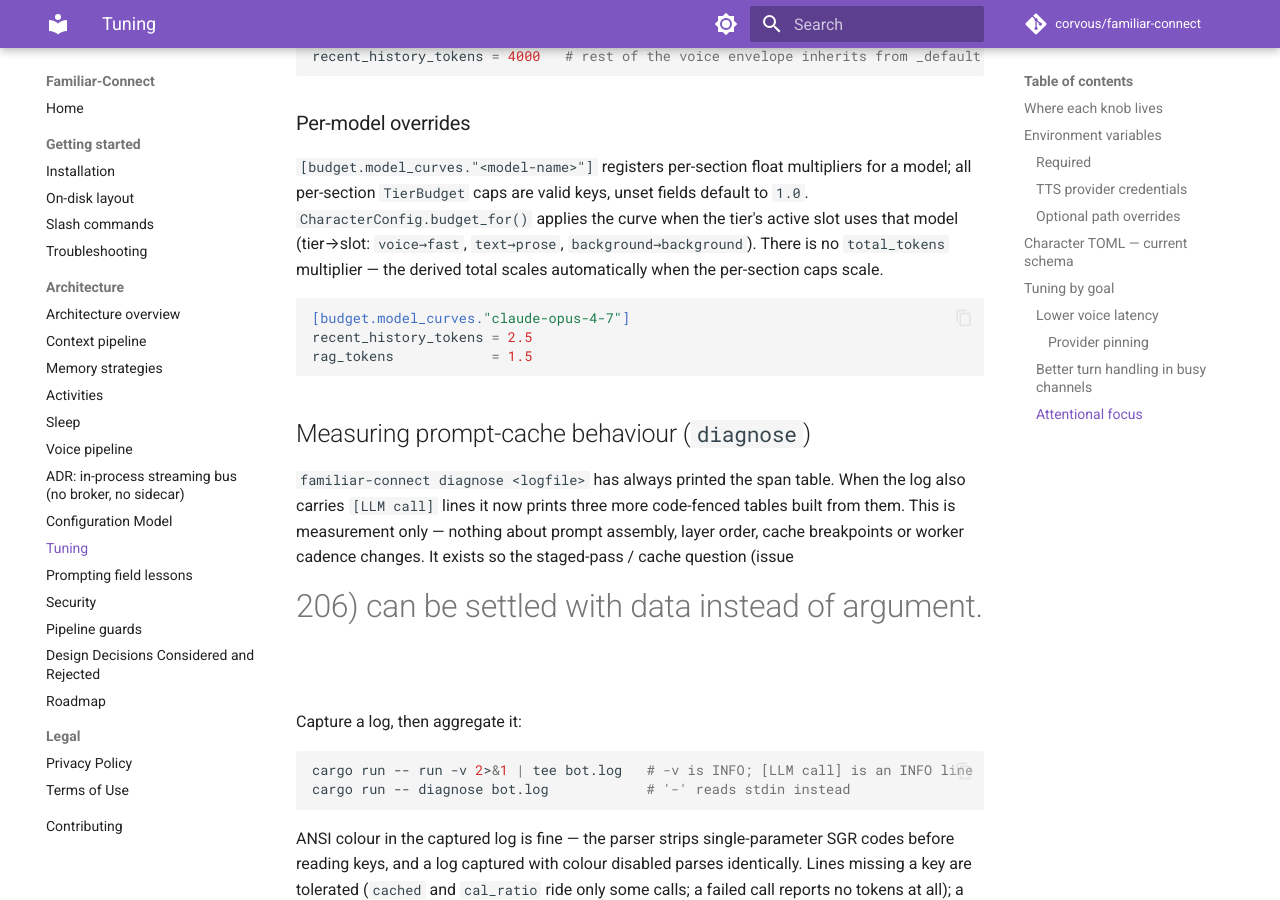
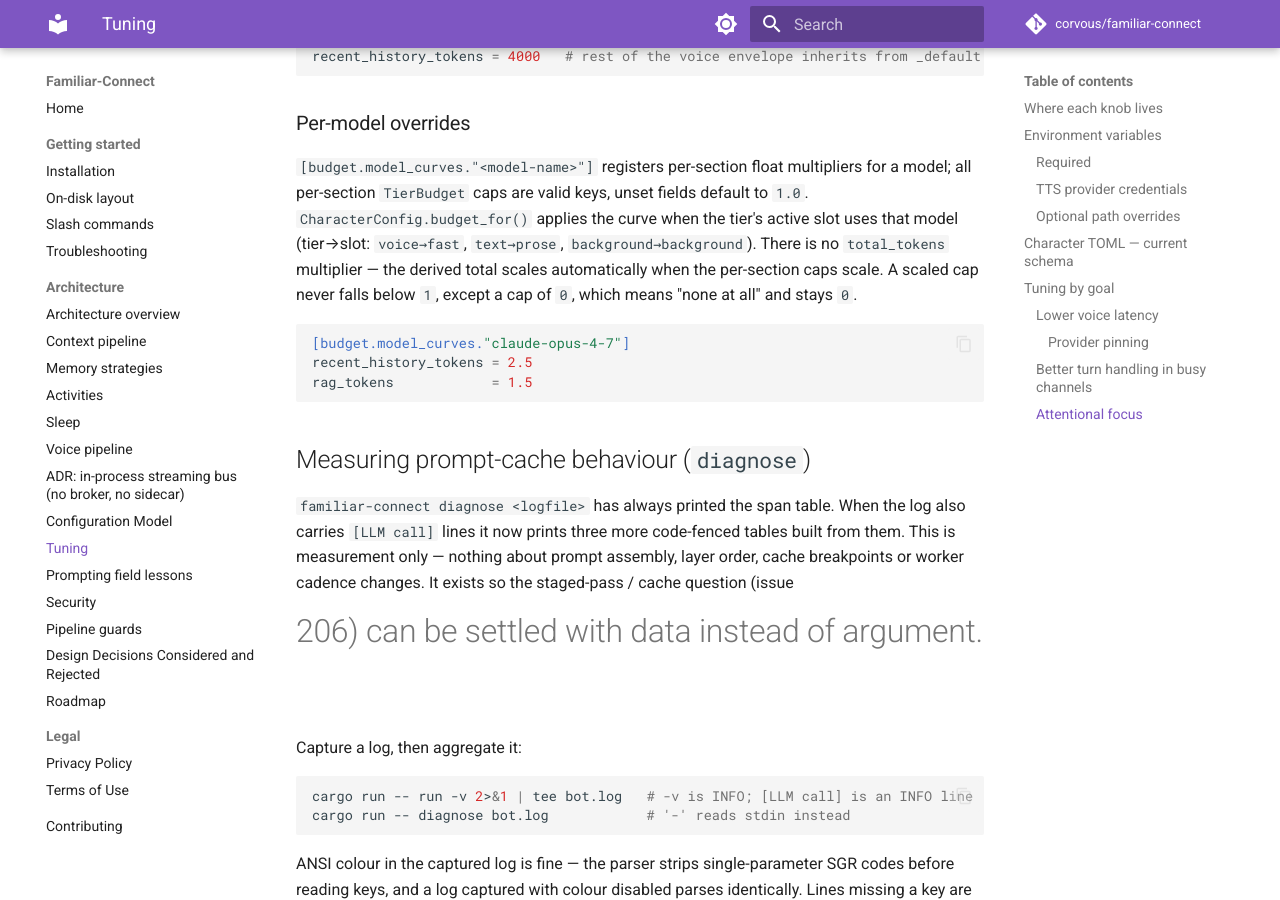
Before and after one commit to CorVous/Familiar-Connect, an MkDocs documentation site: the page built from docs/architecture/tuning.md, in a window 1280 px wide and 900 px high, scrolled down 21747 px. Built offline with MkDocs 1.6.1 and Material for MkDocs 9.7.7, drawn with Linux system fonts in a browser that asks for light colours; comment, search, counter and statistics services are not loaded.

Commit message:
docs: a zero budget cap survives model-curve scaling
The model-curve section stated only the floor of `1`, which now reads as wrong
for a cap of `0`: zero means "none at all" and passes through scaling unchanged.

Co-Authored-By: Claude Opus 5.5 <noreply@anthropic.com>

````diff
--- a/docs/architecture/tuning.md
+++ b/docs/architecture/tuning.md
@@ -923,7 +923,8 @@ keys, unset fields default to `1.0`. `CharacterConfig.budget_for()`
 applies the curve when the tier's active slot uses that model
 (tier→slot: `voice→fast`, `text→prose`, `background→background`).
 There is no `total_tokens` multiplier — the derived total scales
-automatically when the per-section caps scale.
+automatically when the per-section caps scale. A scaled cap never falls
+below `1`, except a cap of `0`, which means "none at all" and stays `0`.
 
 ```toml
 [budget.model_curves."claude-opus-4-7"]
````
